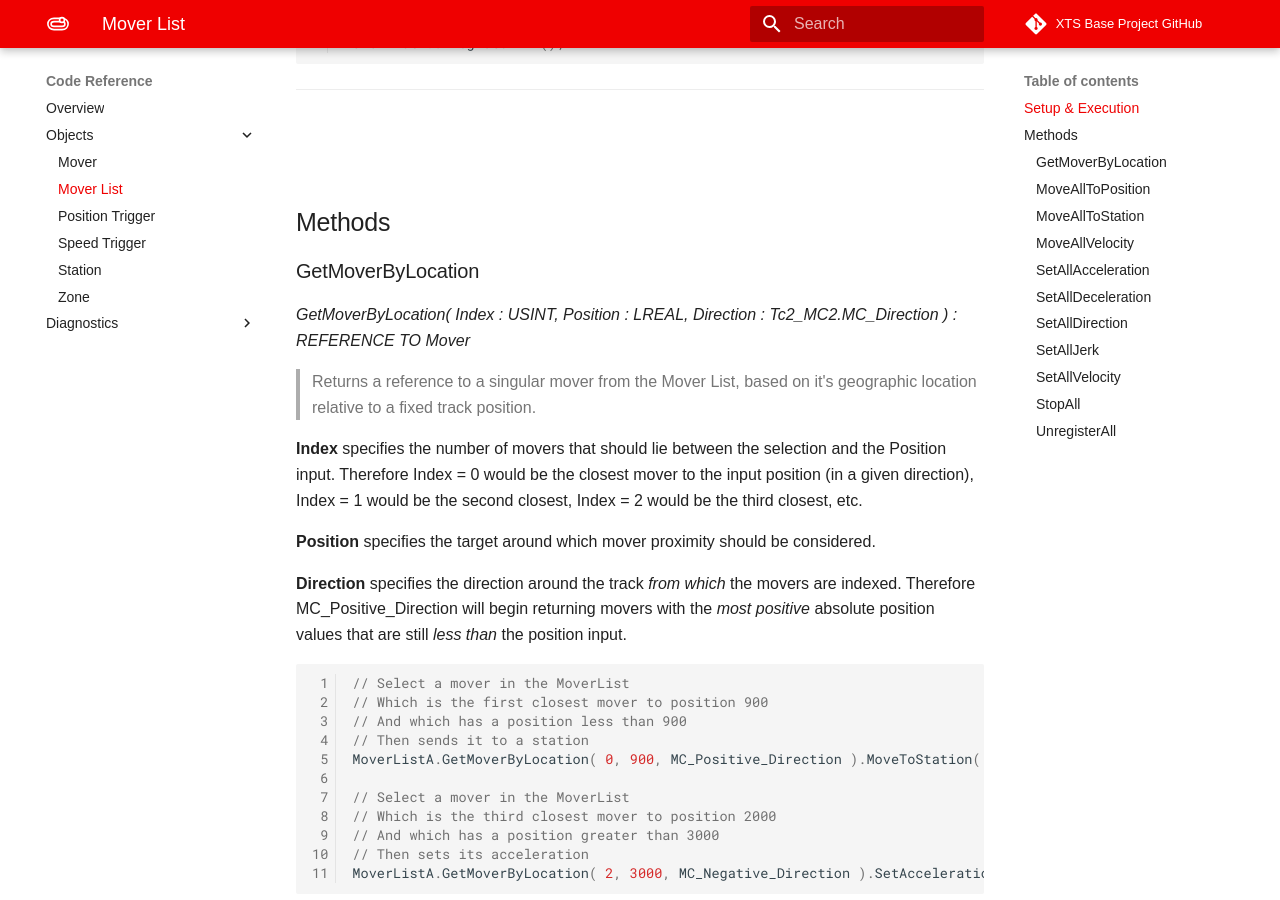
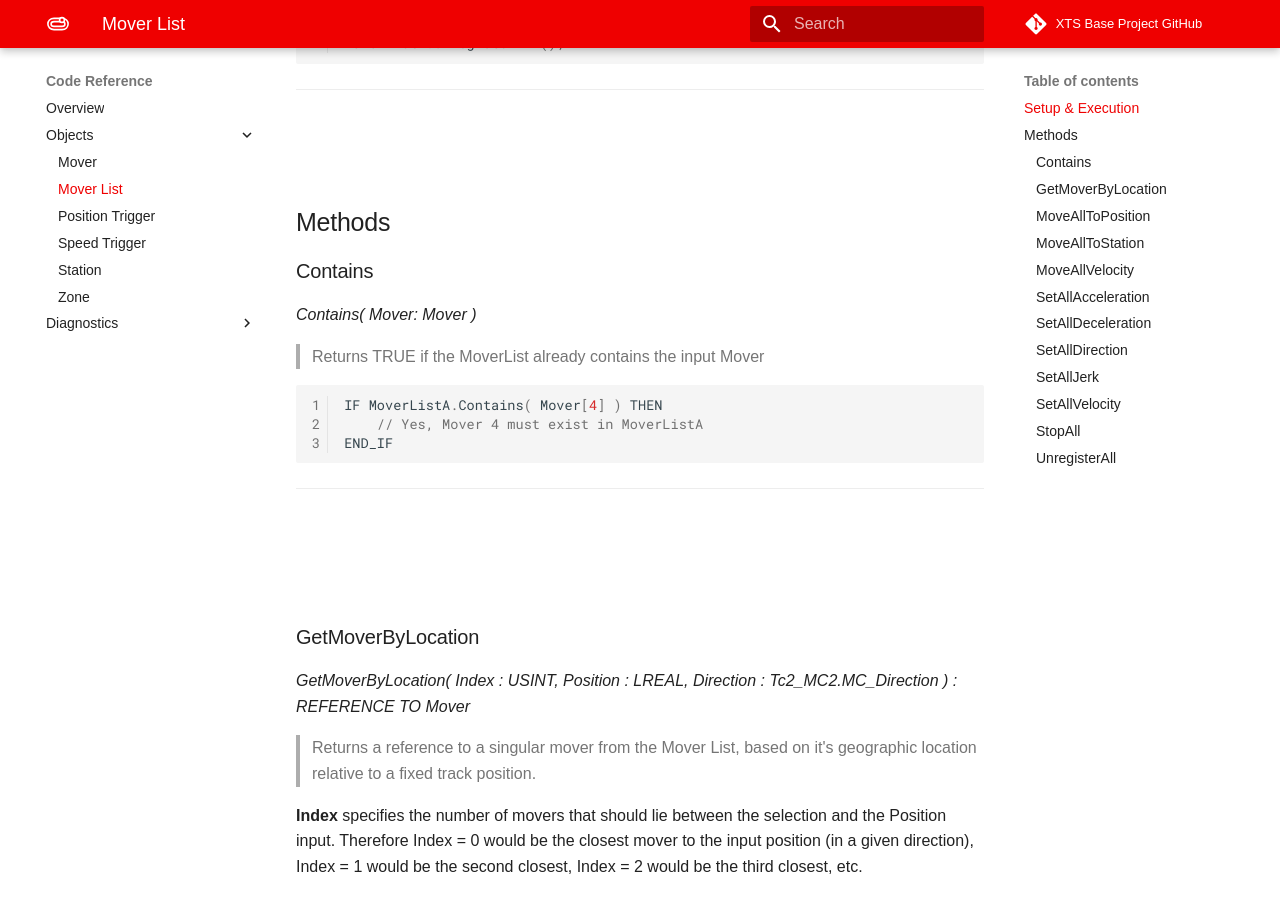
Before and after one commit to Beckhoff-USA-Community/XTS_Base, an MkDocs documentation site: the page built from Documentation/docs/CodeReference/MoverList.md, in a window 1280 px wide and 900 px high, scrolled down 700 px. Built offline with MkDocs 1.6.1 and Material for MkDocs 9.7.7, drawn with Linux system fonts in a browser that asks for light colours; some web fonts are replaced; comment, search, counter and statistics services are not loaded.

Commit message:
Added comments, updated MoverList documentation with Contains method. Modified some Watch attribute settings- Resolves #5

````diff
--- a/Documentation/docs/CodeReference/MoverList.md
+++ b/Documentation/docs/CodeReference/MoverList.md
@@ -31,6 +31,23 @@ MoverListA.UnregisterAll();
 <br>
 
 ## Methods
+
+### Contains
+
+*Contains( Mover: Mover )*
+
+> Returns TRUE if the MoverList already contains the input Mover
+
+```javascript
+IF MoverListA.Contains( Mover[4] ) THEN
+	// Yes, Mover 4 must exist in MoverListA
+END_IF
+```
+
+---
+<br>
+<br>
+<br>
 
 ### GetMoverByLocation
 
````
Also changed, not shown: Documentation/docs/CodeReference/Mover.md (+1 -1 lines), 4 other files.
